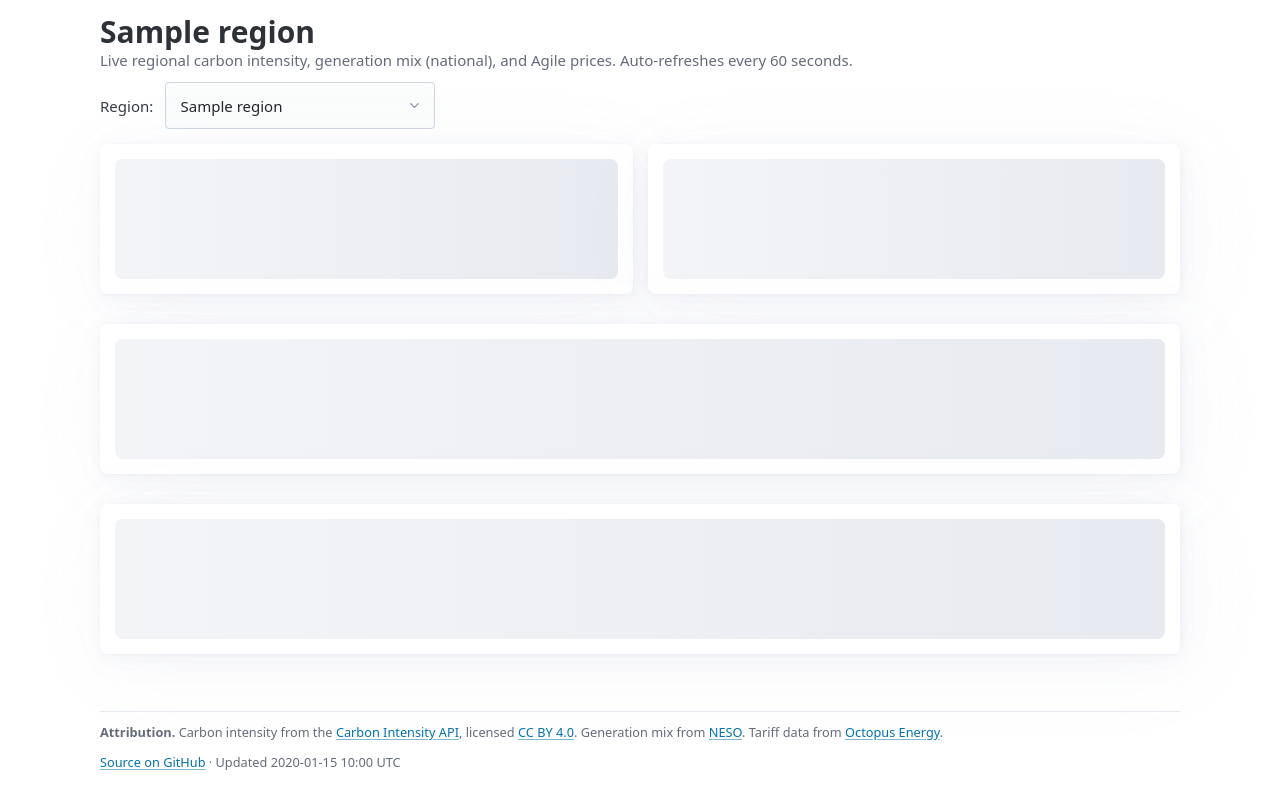
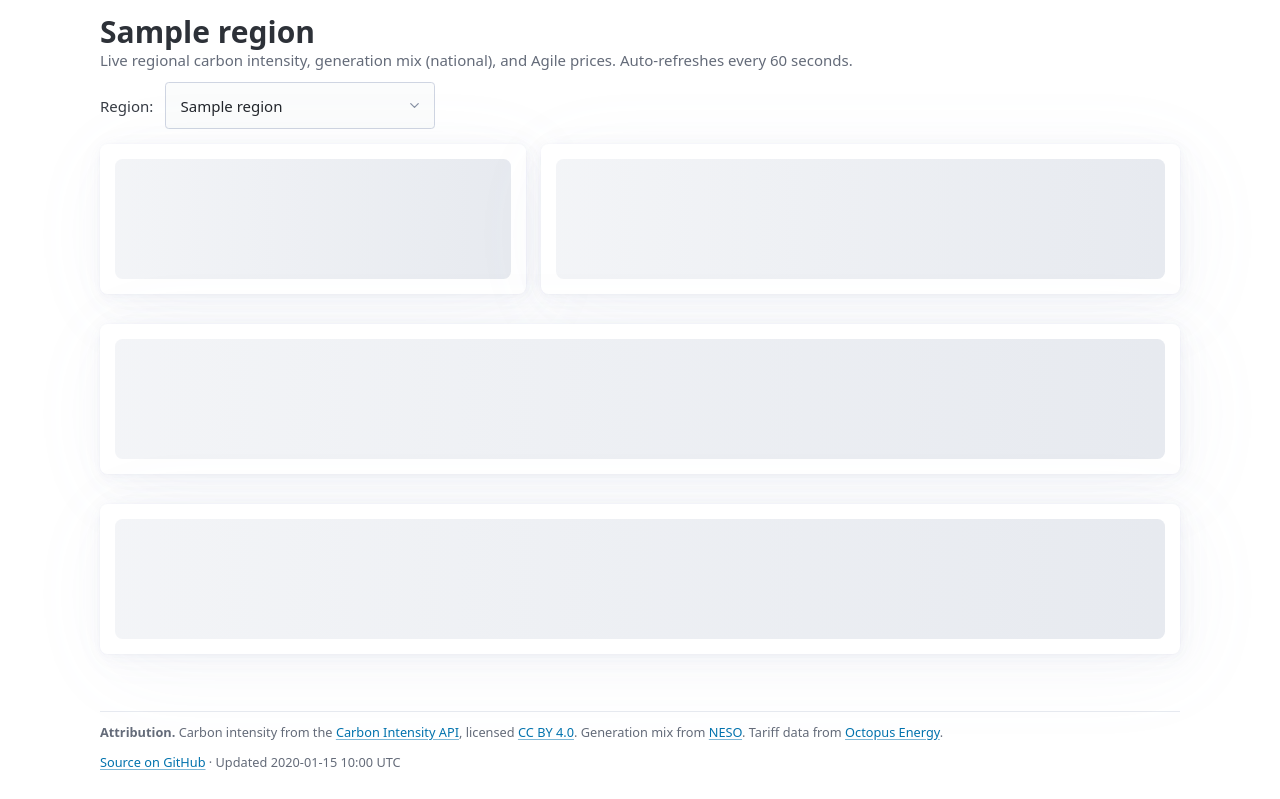
Before and after one commit to naspuka/gridpulse, a Python web app: template gridpulse/api/templates/region.html in a window 1280 px wide. Shown: the part 85-884 px from the top of the page. Run offline with Jinja, Linux system fonts and the light colour scheme; the template is opened without the code that fills it: most values are stand-ins (such as "Sample title", 1, 10 or a date in 2020); some libraries are stand-ins or nearby versions.

Commit message:
fix(5D): asymmetric 2fr/3fr top row on desktop + taller charts
Carbon intensity card content is much lighter than the donut card;
50/50 made the carbon side feel empty on wide screens. Mobile
(< 768px) stays single-column so it's unaffected.

- .grid-cards.intro: 2fr 3fr on desktop (carbon ~40%, donut ~60%).
- .chart-host: 220 -> 260px (donut gets a more comfortable canvas).
- .chart-host.tall: 260 -> 300px (24h trend line in proportion).
- landing.html, region.html: top grid now <div class='grid-cards intro'>.
  Status page and the nested grid inside best_slots keep the default
  1fr/1fr layout — that pairing is still balanced.

```diff
--- a/gridpulse/api/templates/base.html
+++ b/gridpulse/api/templates/base.html
@@ -40,6 +40,10 @@
         }
         @media (min-width: 768px) {
             .grid-cards { grid-template-columns: 1fr 1fr; }
+            /* `.intro` is the top row on the landing / region pages —
+               carbon card is a small headline, generation donut deserves
+               more canvas. Mobile (<768px) stays single-column. */
+            .grid-cards.intro { grid-template-columns: 2fr 3fr; }
         }
         .card {
             background: var(--pico-card-background-color);
@@ -80,8 +84,8 @@
         .picker select { margin: 0; max-width: 18rem; }
         .stack { display: flex; flex-direction: column; gap: 0.25rem; }
         .row { display: flex; gap: 0.5rem; align-items: center; }
-        .chart-host { position: relative; height: 220px; }
-        .chart-host.tall { height: 260px; }
+        .chart-host { position: relative; height: 260px; }
+        .chart-host.tall { height: 300px; }
         table { font-size: 0.85rem; }
         details > summary { cursor: pointer; margin-top: 0.5rem; }
         nav strong { font-size: 1.1rem; }
--- a/gridpulse/api/templates/landing.html
+++ b/gridpulse/api/templates/landing.html
@@ -24,7 +24,7 @@
     </select>
 </div>
 
-<div class="grid-cards">
+<div class="grid-cards intro">
 
     <article class="card"
              hx-get="/partials/current-conditions/national"
--- a/gridpulse/api/templates/region.html
+++ b/gridpulse/api/templates/region.html
@@ -24,7 +24,7 @@
     </select>
 </div>
 
-<div class="grid-cards">
+<div class="grid-cards intro">
 
     <article class="card"
              hx-get="/partials/current-conditions/{{ region.slug }}"
```
